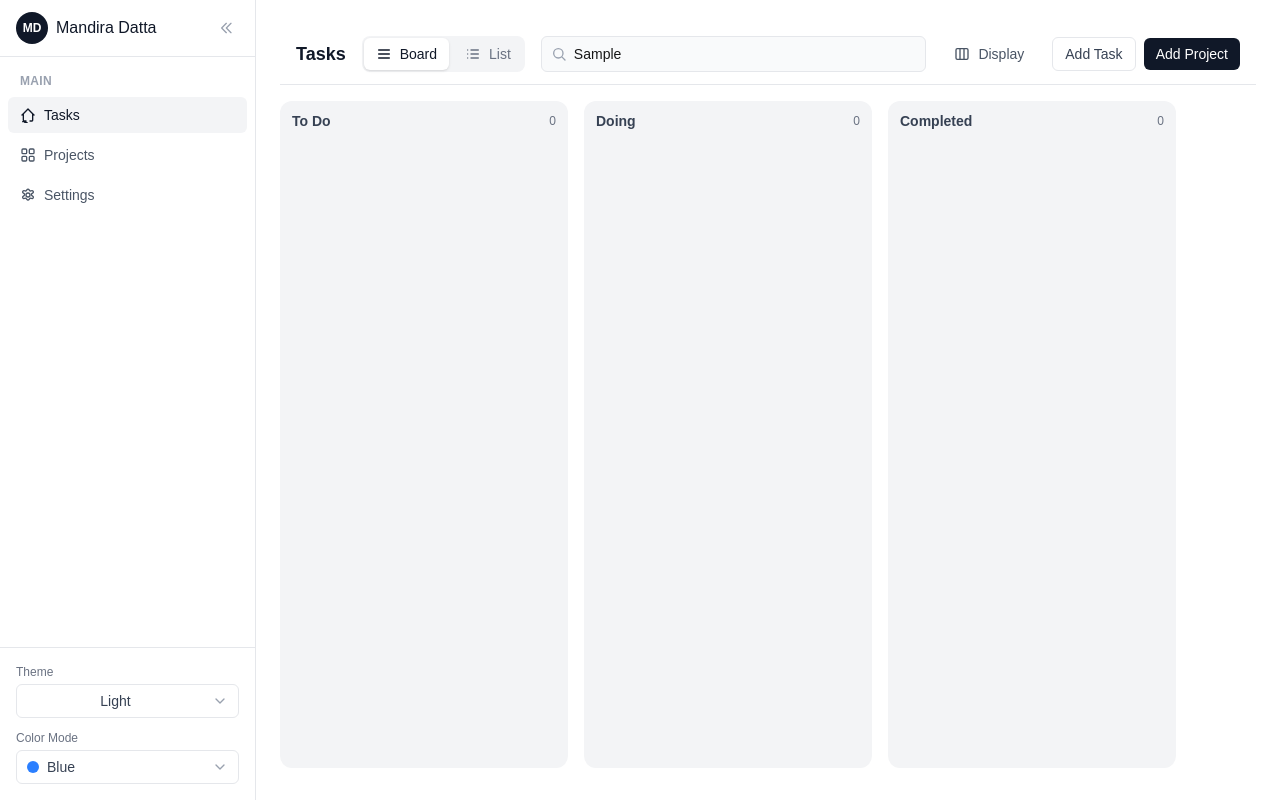
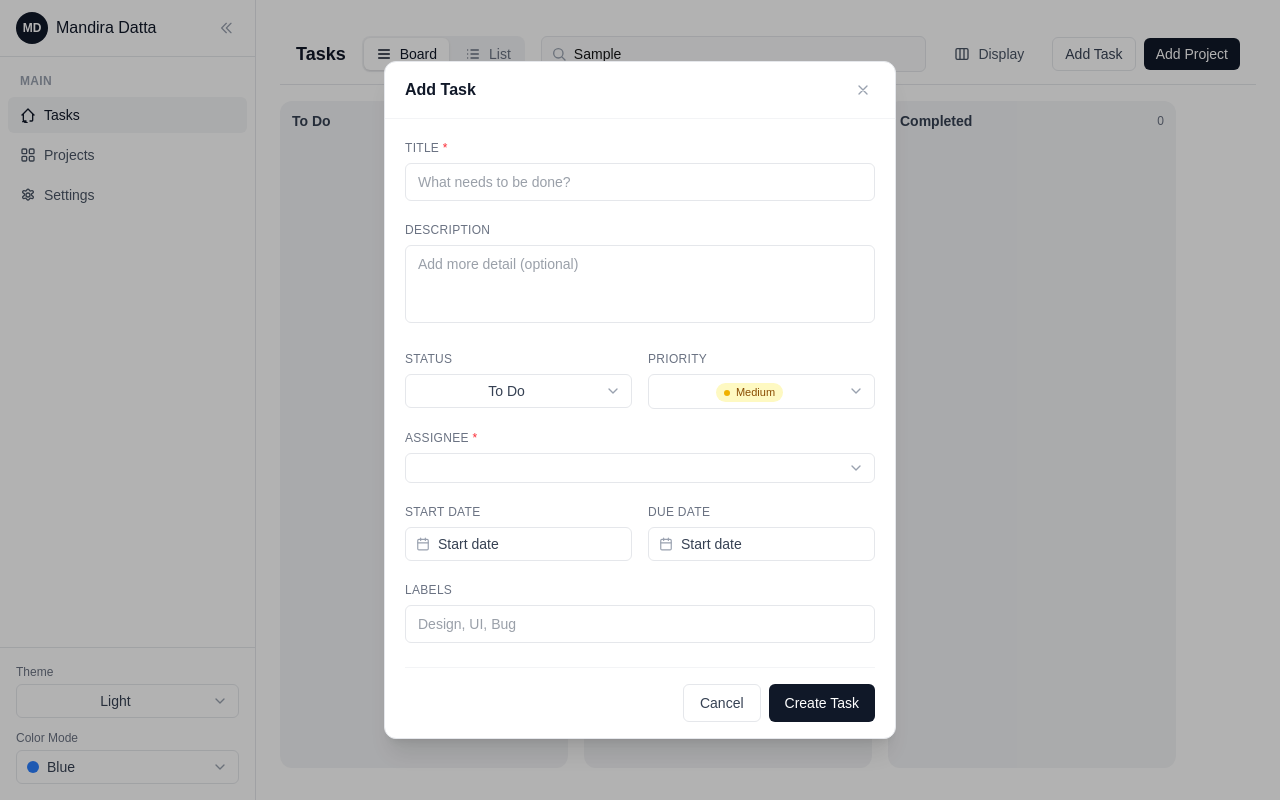
Before and after one commit to ayushkumar1316/ablespace-assignment, a Next.js app in the folder frontend/: page / in a window 1280 px wide. Both pictures are taken after typing "Sample" into the empty fields and a click on the button "Add Task". Built offline with nearby package versions, Linux system fonts and the light colour scheme.

Commit message:
feat: implement add task flow

```diff
--- /dev/null
+++ b/frontend/src/components/add-task-modal.tsx
@@ -0,0 +1,287 @@
+"use client";
+
+import { useEffect, useState } from "react";
+import { MEMBERS, PRIORITY_CONFIG, STATUSES } from "../data/tasks";
+import type {
+  Task,
+  TaskPriority,
+  TaskStatus,
+} from "../data/tasks";
+import { DatePicker } from "./date-picker";
+import { PriorityBadge } from "./priority-badge";
+import { SelectMenu } from "./select-menu";
+import type { SelectOption } from "./select-menu";
+
+const CURRENT_USER = { name: "Mandira Datta", initials: "MD" };
+
+const STATUS_OPTIONS: SelectOption[] = STATUSES.map((status) => ({
+  value: status.key,
+  label: status.label,
+}));
+
+const PRIORITY_OPTIONS: SelectOption[] = (
+  Object.keys(PRIORITY_CONFIG) as TaskPriority[]
+).map((key) => ({ value: key, label: PRIORITY_CONFIG[key].label }));
+
+const ASSIGNEE_OPTIONS: SelectOption[] = MEMBERS.map((member) => ({
+  value: member.name,
+  label: member.name,
+}));
+
+function XIcon() {
+  return (
+    <svg
+      className="w-4 h-4"
+      fill="none"
+      stroke="currentColor"
+      viewBox="0 0 24 24"
+      aria-hidden="true"
+    >
+      <path d="M6 6l12 12M18 6L6 18" strokeWidth="2" strokeLinecap="round" />
+    </svg>
+  );
+}
+
+export function AddTaskModal({
+  onClose,
+  onCreate,
+}: {
+  onClose: () => void;
+  onCreate: (task: Task) => void;
+}) {
+  const [title, setTitle] = useState("");
+  const [description, setDescription] = useState("");
+  const [status, setStatus] = useState<TaskStatus>("todo");
+  const [priority, setPriority] = useState<TaskPriority>("medium");
+  const [assignee, setAssignee] = useState("");
+  const [startDate, setStartDate] = useState("");
+  const [dueDate, setDueDate] = useState("");
+  const [labels, setLabels] = useState("");
+  const [errors, setErrors] = useState<{ title?: string; assignee?: string }>(
+    {}
+  );
+
+  useEffect(() => {
+    const onKeyDown = (event: KeyboardEvent) => {
+      if (event.key === "Escape") {
+        onClose();
+      }
+    };
+    window.addEventListener("keydown", onKeyDown);
+    return () => window.removeEventListener("keydown", onKeyDown);
+  }, [onClose]);
+
+  const handleSubmit = (event: React.FormEvent) => {
+    event.preventDefault();
+    const nextErrors: { title?: string; assignee?: string } = {};
+    if (!title.trim()) {
+      nextErrors.title = "Title is required.";
+    }
+    if (!assignee) {
+      nextErrors.assignee = "Assignee is required.";
+    }
+    setErrors(nextErrors);
+    if (Object.keys(nextErrors).length > 0) {
+      return;
+    }
+
+    const selectedMember = MEMBERS.find((member) => member.name === assignee);
+
+    onCreate({
+      id: `t-${Date.now()}`,
+      title: title.trim(),
+      description: description.trim(),
+      status,
+      priority,
+      tags: labels
+        .split(",")
+        .map((label) => label.trim())
+        .filter(Boolean),
+      startDate,
+      dueDate,
+      assignee,
+      assigneeInitials: selectedMember?.initials ?? "",
+      subtasks: [],
+      activity: [
+        {
+          id: `a-${Date.now()}`,
+          author: CURRENT_USER.name,
+          authorInitials: CURRENT_USER.initials,
+          text: "created this task",
+          createdAt: new Date().toISOString().slice(0, 16),
+        },
+      ],
+    });
+  };
+
+  const fieldLabel =
+    "text-xs font-medium text-gray-500 uppercase tracking-wide";
+  const inputClass = (hasError: boolean) =>
+    `mt-1 w-full rounded-md border px-3 py-2 text-sm text-gray-700 focus:outline-none ${
+      hasError
+        ? "border-red-300 focus:border-red-400"
+        : "border-gray-200 focus:border-indigo-400"
+    }`;
+
+  return (
+    <div
+      className="fixed inset-0 z-40 flex items-center justify-center p-4"
+      role="dialog"
+      aria-modal="true"
+      aria-label="Add task"
+    >
+      <div
+        className="fixed inset-0 bg-black/30"
+        onClick={onClose}
+        aria-hidden="true"
+      />
+
+      <div className="relative z-10 flex max-h-full w-full max-w-lg flex-col rounded-xl border border-gray-200 bg-white shadow-xl">
+        <div className="flex items-center justify-between border-b border-gray-100 px-5 py-4">
+          <h2 className="text-base font-semibold text-gray-900">Add Task</h2>
+          <button
+            type="button"
+            onClick={onClose}
+            aria-label="Close"
+            className="rounded-md p-1 text-gray-400 hover:bg-gray-100 hover:text-gray-600"
+          >
+            <XIcon />
+          </button>
+        </div>
+
+        <form
+          onSubmit={handleSubmit}
+          className="flex-1 overflow-y-auto px-5 py-4"
+        >
+          <div>
+            <label htmlFor="add-task-title" className={fieldLabel}>
+              Title <span className="text-red-500">*</span>
+            </label>
+            <input
+              id="add-task-title"
+              type="text"
+              value={title}
+              onChange={(event) => setTitle(event.target.value)}
+              placeholder="What needs to be done?"
+              className={inputClass(Boolean(errors.title))}
+            />
+            {errors.title && (
+              <p className="mt-1 text-xs text-red-600">{errors.title}</p>
+            )}
+          </div>
+
+          <div className="mt-4">
+            <label htmlFor="add-task-description" className={fieldLabel}>
+              Description
+            </label>
+            <textarea
+              id="add-task-description"
+              value={description}
+              onChange={(event) => setDescription(event.target.value)}
+              rows={3}
+              placeholder="Add more detail (optional)"
+              className={`${inputClass(false)} resize-none`}
+            />
+          </div>
+
+          <div className="mt-4 grid grid-cols-1 gap-4 sm:grid-cols-2">
+            <div>
+              <span className={fieldLabel}>Status</span>
+              <div className="mt-1">
+                <SelectMenu
+                  value={status}
+                  options={STATUS_OPTIONS}
+                  onChange={(value) => setStatus(value as TaskStatus)}
+                />
+              </div>
+            </div>
+            <div>
+              <span className={fieldLabel}>Priority</span>
+              <div className="mt-1">
+                <SelectMenu
+                  value={priority}
+                  options={PRIORITY_OPTIONS}
+                  onChange={(value) => setPriority(value as TaskPriority)}
+                  renderOption={(option) => (
+                    <PriorityBadge priority={option.value as TaskPriority} />
+                  )}
+                />
+              </div>
+            </div>
+          </div>
+
+          <div className="mt-4">
+            <span className={fieldLabel}>
+              Assignee <span className="text-red-500">*</span>
+            </span>
+            <div className="mt-1">
+              <SelectMenu
+                value={assignee}
+                options={ASSIGNEE_OPTIONS}
+                onChange={setAssignee}
+              />
+            </div>
+            {errors.assignee && (
+              <p className="mt-1 text-xs text-red-600">{errors.assignee}</p>
+            )}
+          </div>
+
+          <div className="mt-4 grid grid-cols-1 gap-4 sm:grid-cols-2">
+            <div>
+              <span className={fieldLabel}>Start Date</span>
+              <div className="mt-1">
+                <DatePicker
+                  startDate={startDate}
+                  endDate=""
+                  single
+                  onChange={(start) => setStartDate(start)}
+                />
+              </div>
+            </div>
+            <div>
+              <span className={fieldLabel}>Due Date</span>
+              <div className="mt-1">
+                <DatePicker
+                  startDate={dueDate}
+                  endDate=""
+                  single
+                  onChange={(start) => setDueDate(start)}
+                />
+              </div>
+            </div>
+          </div>
+
+          <div className="mt-4">
+            <label htmlFor="add-task-labels" className={fieldLabel}>
+              Labels
+            </label>
+            <input
+              id="add-task-labels"
+              type="text"
+              value={labels}
+              onChange={(event) => setLabels(event.target.value)}
+              placeholder="Design, UI, Bug"
+              className={inputClass(false)}
+            />
+          </div>
+
+          <div className="mt-6 flex justify-end gap-2 border-t border-gray-100 pt-4">
+            <button
+              type="button"
+              onClick={onClose}
+              className="rounded-md border border-gray-200 px-4 py-2 text-sm font-medium text-gray-700 hover:bg-gray-50 transition-colors"
+            >
+              Cancel
+            </button>
+            <button
+              type="submit"
+              className="rounded-md bg-gray-900 px-4 py-2 text-sm font-medium text-white hover:bg-gray-700 transition-colors"
+            >
+              Create Task
+            </button>
+          </div>
+        </form>
+      </div>
+    </div>
+  );
+}
--- a/frontend/src/components/date-picker.tsx
+++ b/frontend/src/components/date-picker.tsx
@@ -158,14 +158,21 @@ export function DatePicker({
   startDate,
   endDate,
   onChange,
+  single = false,
 }: {
   startDate: string;
   endDate: string;
   onChange: (start: string, end: string) => void;
+  single?: boolean;
 }) {
   const [open, setOpen] = useState(false);
 
   const handleDayClick = (iso: string) => {
+    if (single) {
+      onChange(iso, "");
+      setOpen(false);
+      return;
+    }
     if (!startDate || (startDate && endDate)) {
       onChange(iso, "");
       return;
@@ -190,6 +197,7 @@ export function DatePicker({
             {startDate ? formatFullDate(startDate) : "Start date"}
           </span>
         </button>
+        {!single && (
           <button
             type="button"
             onClick={() => setOpen(true)}
@@ -200,6 +208,7 @@ export function DatePicker({
               {endDate ? formatFullDate(endDate) : "End date"}
             </span>
           </button>
+        )}
       </div>
 
       {open && (
--- a/frontend/src/components/task-workspace.tsx
+++ b/frontend/src/components/task-workspace.tsx
@@ -2,17 +2,20 @@
 
 import { useMemo, useState } from "react";
 import { DEFAULT_VISIBLE_FIELDS, TASKS } from "../data/tasks";
-import type { FieldKey, VisibleFields } from "../data/tasks";
+import type { FieldKey, Task, VisibleFields } from "../data/tasks";
 import { TopBar } from "./top-bar";
 import { KanbanBoard } from "./kanban-board";
 import { TaskList } from "./task-list";
 import { TaskDetail } from "./task-detail";
+import { AddTaskModal } from "./add-task-modal";
 
 export function TaskWorkspace() {
+  const [tasks, setTasks] = useState<Task[]>(TASKS);
   const [view, setView] = useState<"board" | "list">("board");
   const [searchQuery, setSearchQuery] = useState("");
   const [fields, setFields] = useState<VisibleFields>(DEFAULT_VISIBLE_FIELDS);
   const [selectedTaskId, setSelectedTaskId] = useState<string | null>(null);
+  const [isAddTaskOpen, setIsAddTaskOpen] = useState(false);
 
   const setField = (key: FieldKey, value: boolean) => {
     setFields((prev) => ({ ...prev, [key]: value }));
@@ -21,16 +24,21 @@ export function TaskWorkspace() {
   const filteredTasks = useMemo(() => {
     const query = searchQuery.trim().toLowerCase();
     if (!query) {
-      return TASKS;
+      return tasks;
     }
-    return TASKS.filter((task) =>
+    return tasks.filter((task) =>
       [task.title, task.description, ...task.tags].some((value) =>
         value.toLowerCase().includes(query)
       )
     );
-  }, [searchQuery]);
+  }, [searchQuery, tasks]);
 
-  const selectedTask = TASKS.find((task) => task.id === selectedTaskId) ?? null;
+  const selectedTask = tasks.find((task) => task.id === selectedTaskId) ?? null;
+
+  const handleCreateTask = (task: Task) => {
+    setTasks((prev) => [...prev, task]);
+    setIsAddTaskOpen(false);
+  };
 
   return (
     <div className="h-full flex flex-col">
@@ -52,6 +60,7 @@ export function TaskWorkspace() {
             setSearchQuery={setSearchQuery}
             fields={fields}
             setField={setField}
+            onAddTask={() => setIsAddTaskOpen(true)}
           />
 
           <div className="flex-1 overflow-hidden pt-4">
@@ -71,6 +80,13 @@ export function TaskWorkspace() {
           </div>
         </>
       )}
+
+      {isAddTaskOpen && (
+        <AddTaskModal
+          onClose={() => setIsAddTaskOpen(false)}
+          onCreate={handleCreateTask}
+        />
+      )}
     </div>
   );
 }
--- a/frontend/src/components/top-bar.tsx
+++ b/frontend/src/components/top-bar.tsx
@@ -60,6 +60,7 @@ export function TopBar({
   setSearchQuery,
   fields,
   setField,
+  onAddTask,
 }: {
   selectedView: "board" | "list";
   setSelectedView: (view: "board" | "list") => void;
@@ -67,6 +68,7 @@ export function TopBar({
   setSearchQuery: (query: string) => void;
   fields: VisibleFields;
   setField: (key: FieldKey, value: boolean) => void;
+  onAddTask: () => void;
 }) {
   return (
     <header className="flex items-center gap-4 border-b border-gray-200 bg-white px-4 py-3 flex-wrap">
@@ -117,6 +119,7 @@ export function TopBar({
       <div className="flex items-center gap-2 ml-auto">
         <button
           type="button"
+          onClick={onAddTask}
           className="rounded-md px-3 py-1.5 text-sm font-medium bg-white text-gray-700 border border-gray-200 hover:bg-gray-50 transition-colors"
         >
           Add Task
```
Also changed, not shown: frontend/src/data/tasks.ts (+9 -0 lines), 1 other file (tests, documents, lock files or other folders). Lines whose indentation alone changed are shown as unchanged.
